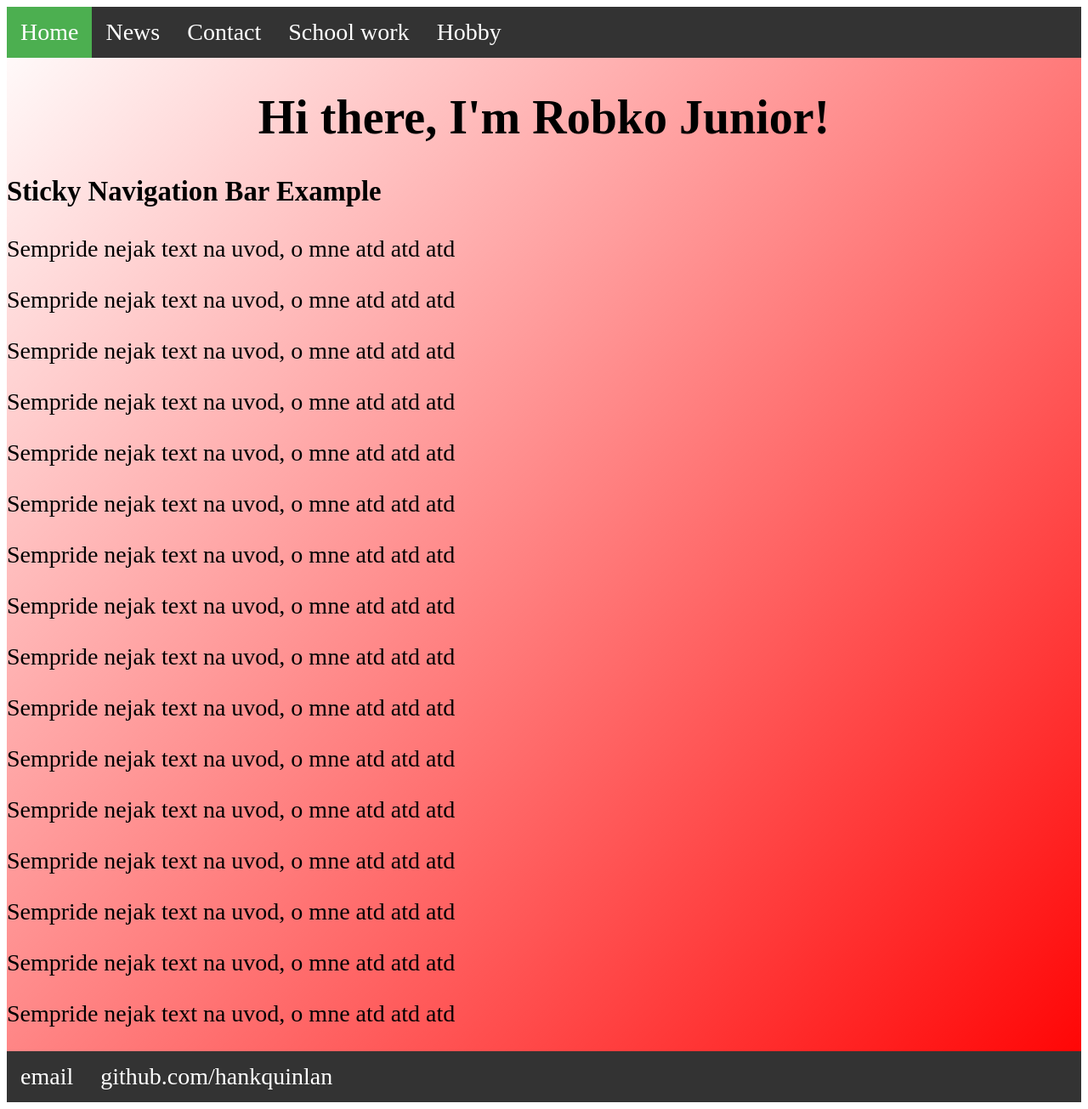
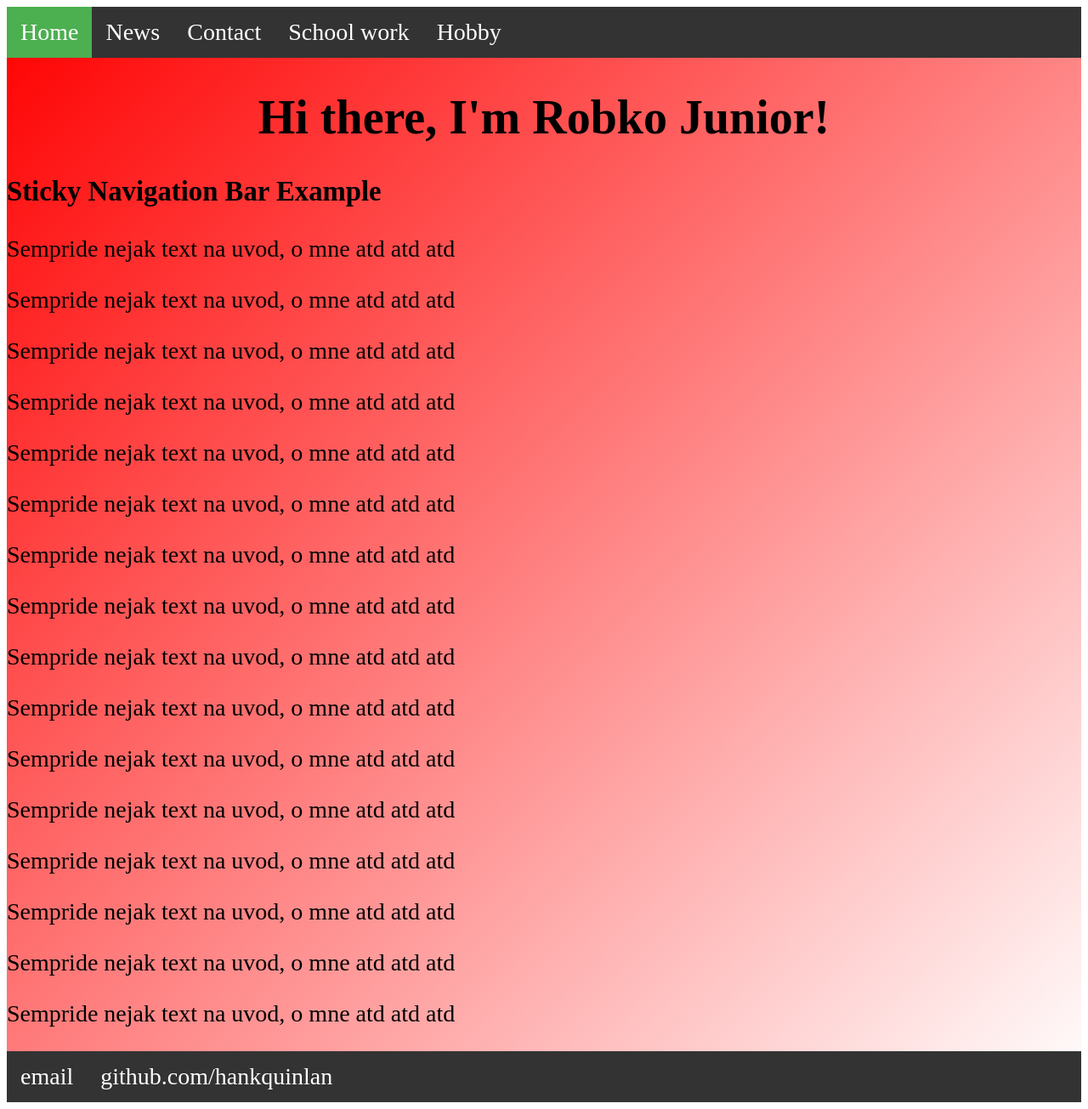
Before and after one commit to swexo/swexo.github.io, a Jekyll site: the page built from index.html, in a window 1280 px wide and 1305 px high. Shown: the whole window at 85% size. Built offline with Jekyll 4.4.1, drawn with Linux system fonts in a browser that asks for light colours.

Commit message:
Update skuska_css.css

```diff
--- a/css/skuska_css.css
+++ b/css/skuska_css.css
@@ -2,7 +2,7 @@ body {
     font-size: 28px;
 }
 #body1 {
-    background: linear-gradient(to bottom right, rgba(255,0,0,0), rgba(255,0,0,1));
+    background: linear-gradient(to bottom right, rgba(255,0,0,1) ,rgba(255,0,0,0));
 }
 .header1 {
     text-align:center;
```
